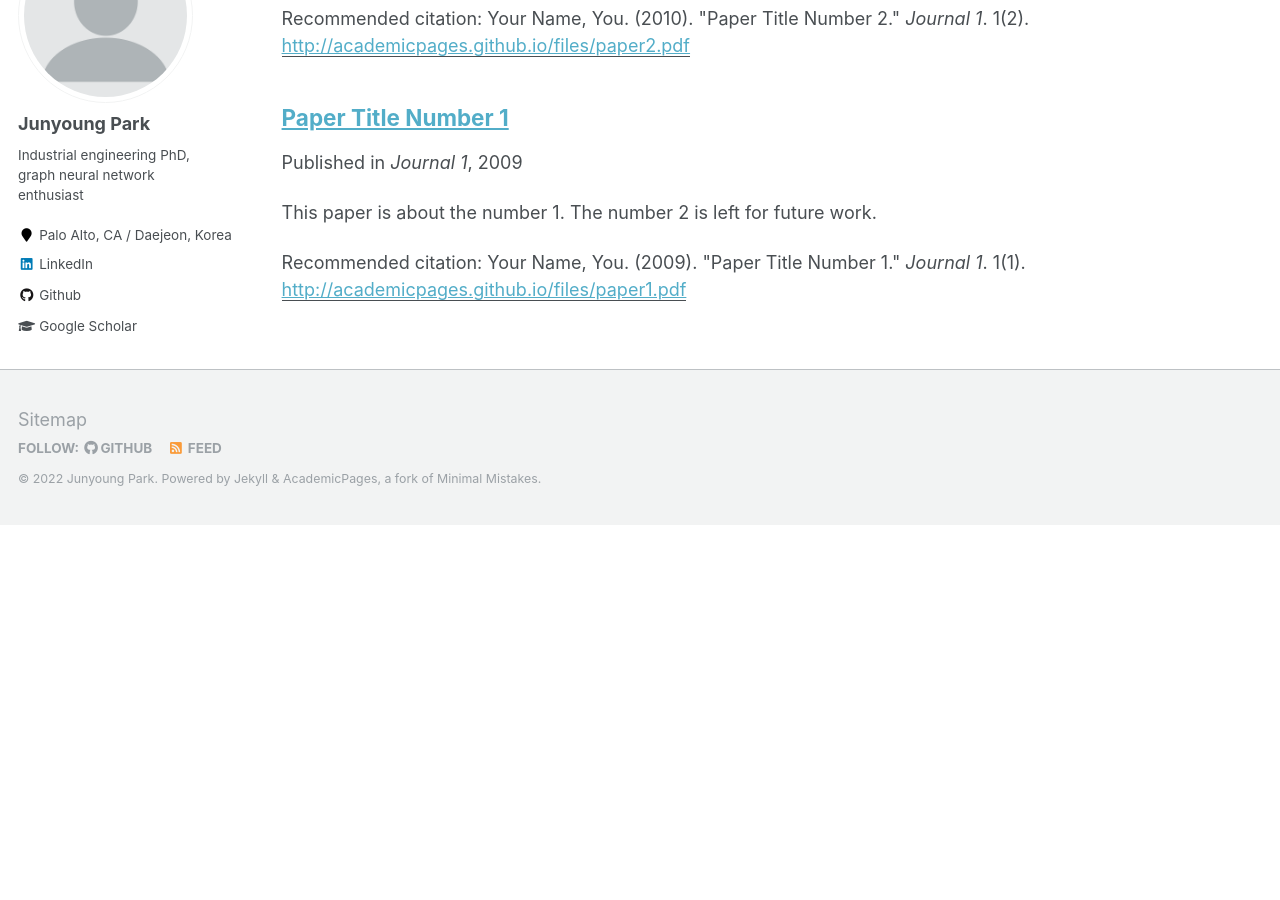
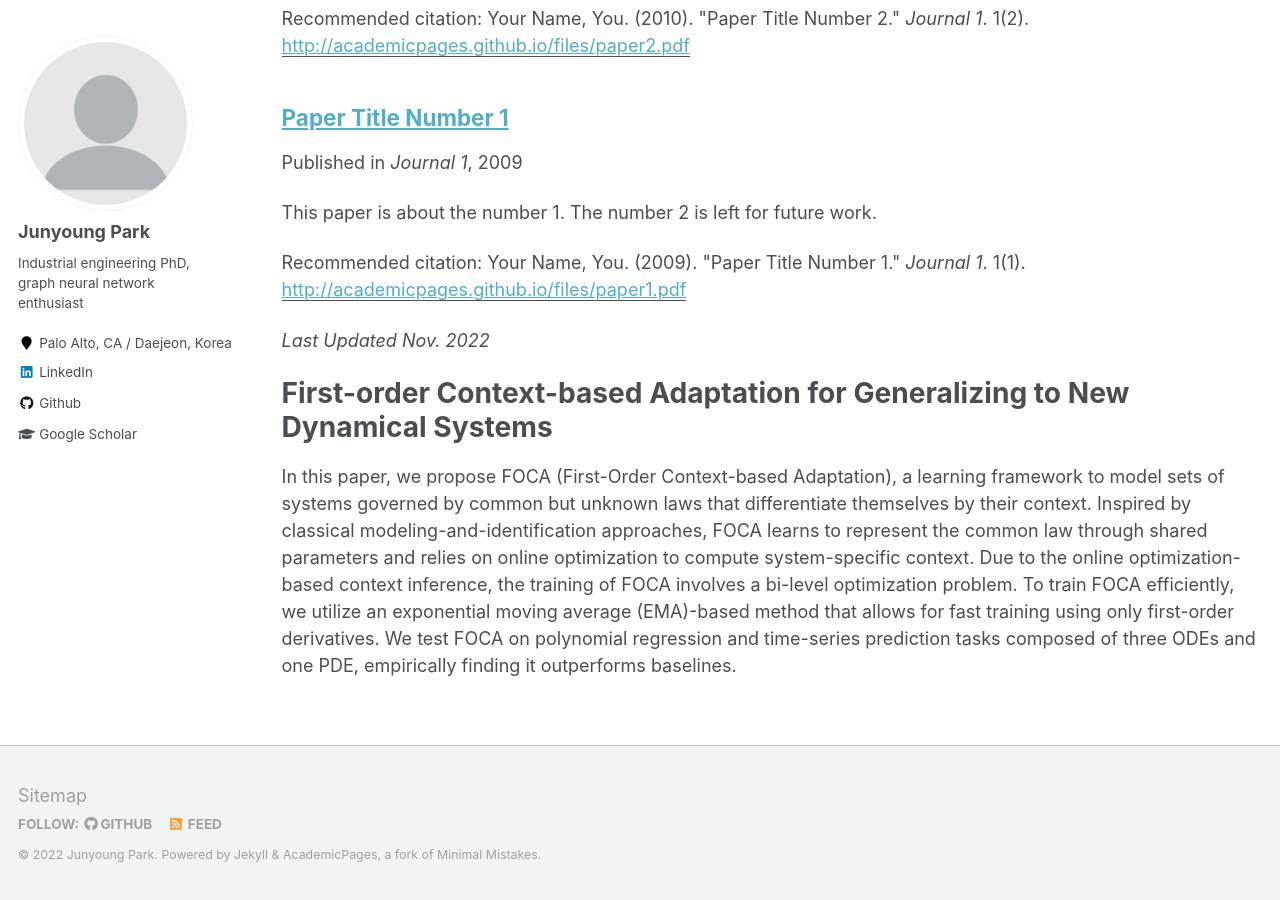
Before and after one commit to Junyoungpark/_junyoungpark.github.io, a Jekyll site: the page built from _pages/publications.md, in a window 1280 px wide and 900 px high, scrolled down 577 px. Built offline with Jekyll 4.4.1, drawn with Linux system fonts in a browser that asks for light colours; before the commit the page ends 1102 px from its top, so only the background shows below that.

Commit message:
add publication

```diff
--- a/_config.yml
+++ b/_config.yml
@@ -11,7 +11,7 @@ title                    : "Junyoung Park"
 title_separator          : "-"
 name                     : &name "Junyoung Park"
 description              : &description "Industrial engineering PhD, graph neural network enthusiast"
-url                      : https://academicpages.github.io # the base hostname & protocol for your site e.g. "https://mmistakes.github.io"
+url                      : https://junyoungpark.github.io # the base hostname & protocol for your site e.g. "https://mmistakes.github.io"
 baseurl                  : "" # the subpath of your site, e.g. "/blog"
 repository               : "junyoungpark/junyoungpark.github.io"
 teaser                   :  # filename of teaser fallback teaser image placed in /images/, .e.g. "500x300.png"
--- a/_pages/publications.md
+++ b/_pages/publications.md
@@ -14,3 +14,19 @@ author_profile: true
 {% for post in site.publications reversed %}
   {% include archive-single.html %}
 {% endfor %}
+
+_Last Updated Nov. 2022_
+
+First-order Context-based Adaptation for Generalizing to New Dynamical Systems
+====
+
+In this paper, we propose FOCA (First-Order Context-based Adaptation),
+a learning framework to model sets of systems governed by common but unknown laws that differentiate themselves by their context.
+Inspired by classical modeling-and-identification approaches, FOCA  learns to represent the common law through shared
+parameters and relies on online optimization to compute system-specific context.
+Due to the online optimization-based context inference,
+the training of FOCA involves a bi-level optimization problem.
+To train FOCA efficiently, we utilize an exponential moving average (EMA)-based method that
+allows for fast training using only first-order derivatives.
+We test FOCA on polynomial regression and time-series prediction tasks composed of
+three ODEs and one PDE, empirically finding it outperforms baselines.
```
Also changed, not shown: _pages/about.md (+7 -1 lines).
